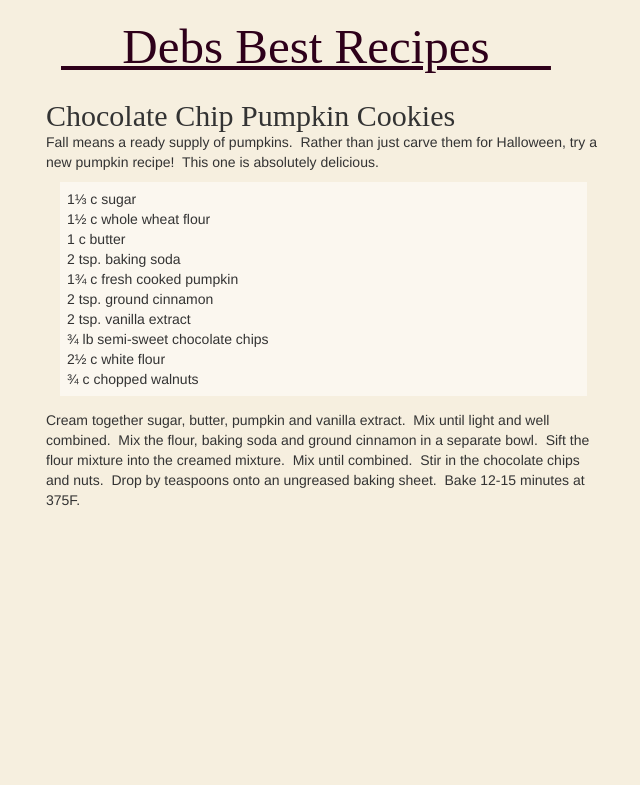
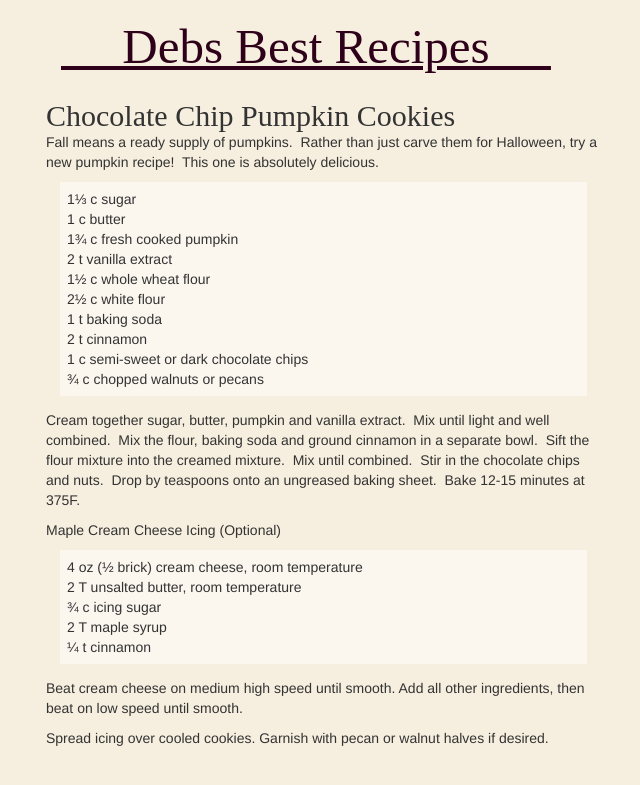
Before and after one commit to JonahBraun/debs-recipes, a Jekyll site: the page built from _posts/2005-09-13-pumpkin-cookies.md, in a window 1280 px wide. Shown: the top 785 px of the page, without its empty margins (9-649 px from the left). Built offline with Jekyll 4.4.1, drawn with Linux system fonts in a browser that asks for light colours; nearby versions of some CDN libraries; some web fonts are replaced; Markdown is read by kramdown in place of the engine named in the settings.

Commit message:
Update 2005-09-13-pumpkin-cookies.md

```diff
--- a/_posts/2005-09-13-pumpkin-cookies.md
+++ b/_posts/2005-09-13-pumpkin-cookies.md
@@ -6,14 +6,26 @@ category: desserts
 Fall means a ready supply of pumpkins.  Rather than just carve them for Halloween, try a new pumpkin recipe!  This one is absolutely delicious.
 
 - 1⅓ c sugar
+- 1 c butter
+- 1¾ c fresh cooked pumpkin
+- 2 t vanilla extract
 - 1½ c whole wheat flour
-- 1 c butter
-- 2 tsp. baking soda
-- 1¾ c fresh cooked pumpkin
-- 2 tsp. ground cinnamon
-- 2 tsp. vanilla extract
-- ¾ lb semi-sweet chocolate chips
 - 2½ c white flour
-- ¾ c chopped walnuts
+- 1 t baking soda
+- 2 t cinnamon
+- 1 c semi-sweet or dark chocolate chips
+- ¾ c chopped walnuts or pecans
 
 Cream together sugar, butter, pumpkin and vanilla extract.  Mix until light and well combined.  Mix the flour, baking soda and ground cinnamon in a separate bowl.  Sift the flour mixture into the creamed mixture.  Mix until combined.  Stir in the chocolate chips and nuts.  Drop by teaspoons onto an ungreased baking sheet.  Bake 12-15 minutes at 375F.
+
+Maple Cream Cheese Icing (Optional)
+
+- 4 oz (½ brick) cream cheese, room temperature
+- 2 T  unsalted butter, room temperature
+- ¾ c icing sugar
+- 2 T maple syrup
+- ¼ t cinnamon
+
+Beat cream cheese on medium high speed until smooth. Add all other ingredients, then beat on low speed until smooth.
+
+Spread icing over cooled cookies. Garnish with pecan or walnut halves if desired.
```
